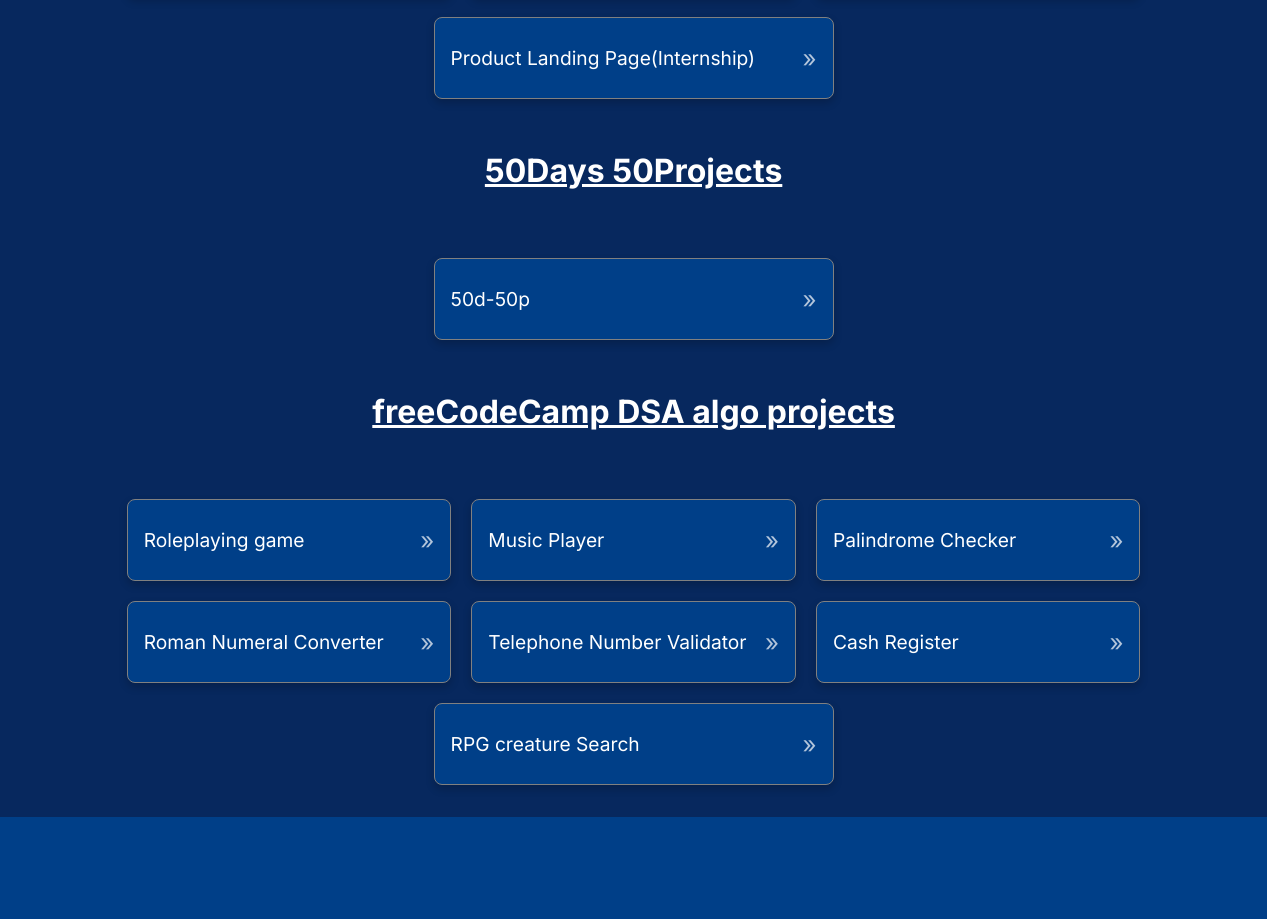
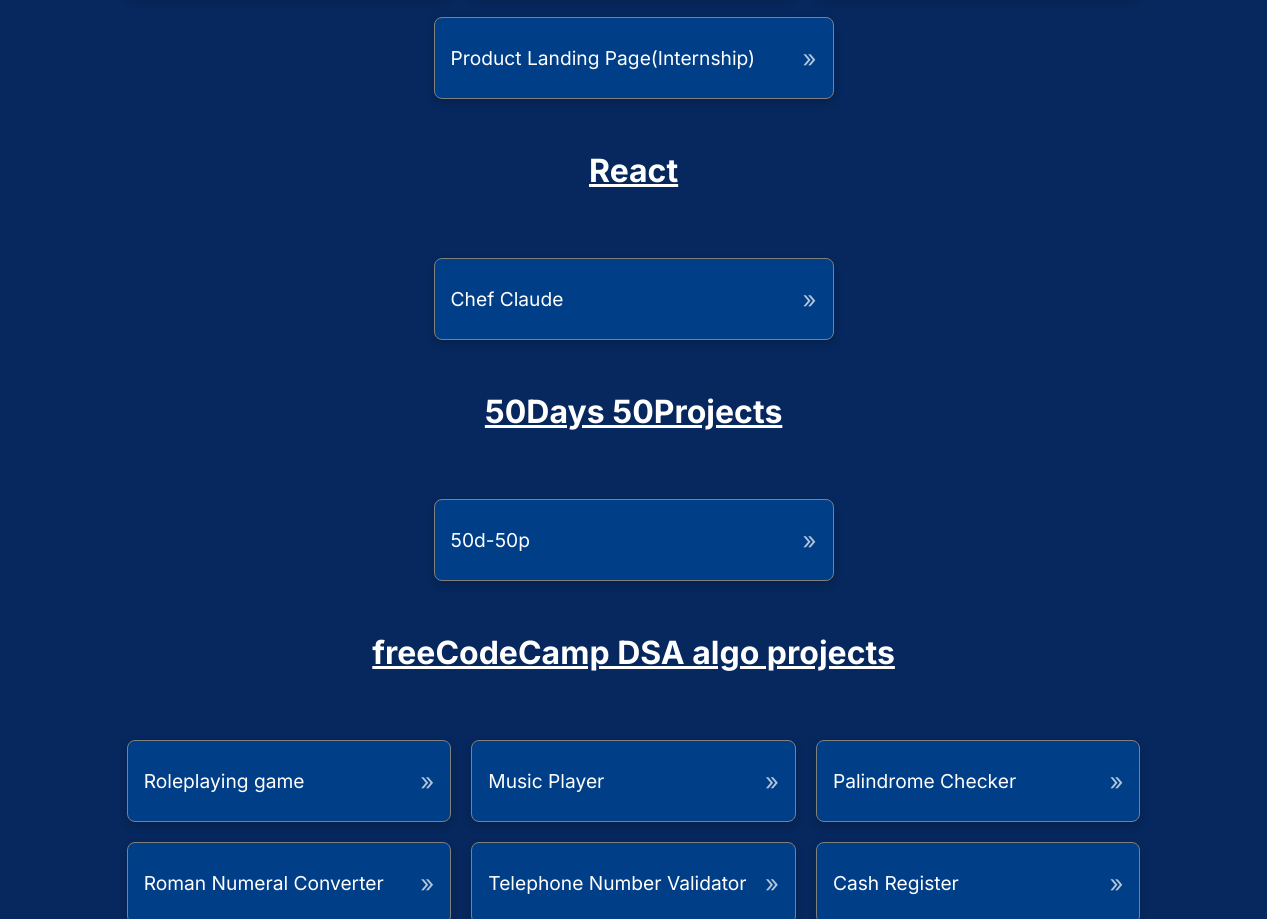
Before and after one commit to mudassirudd/mudassir-archive, a plain HTML site: page index.html in a window 1280 px wide. Shown: the part 1053-1972 px from the top of the page. Drawn offline with Linux system fonts and the light colour scheme.

Commit message:
adde chefclaude

```diff
--- a/index.html
+++ b/index.html
@@ -63,6 +63,15 @@
             class="project-tile"
             target="_blank"
             >Product Landing Page(Internship)</a
+          >
+        </li>
+        <h2 style="width: 100%; text-align: center">React</h2>
+        <li>
+          <a
+            href="https://chefclaude-one.vercel.app/"
+            class="project-tile"
+            target="_blank"
+            >Chef Claude</a
           >
         </li>
         <h2 style="width: 100%; text-align: center">50Days 50Projects</h2>
```
